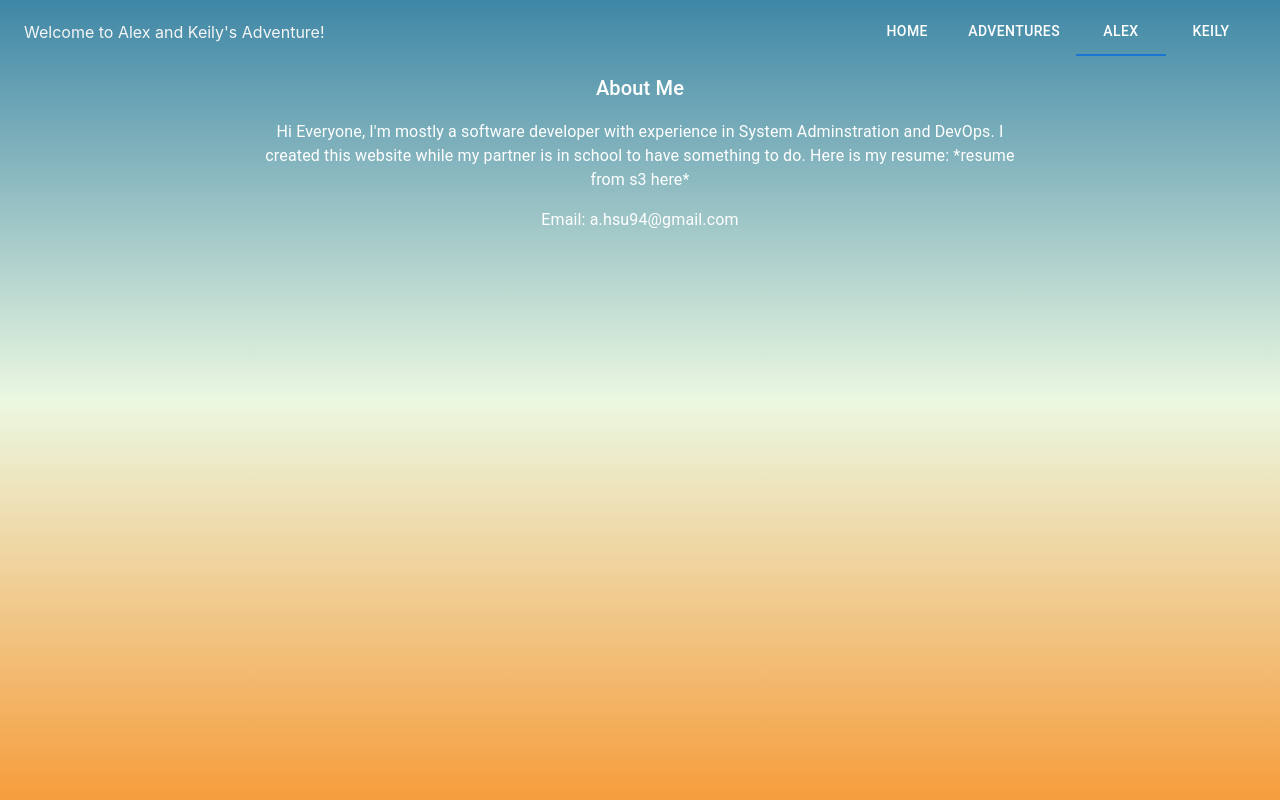
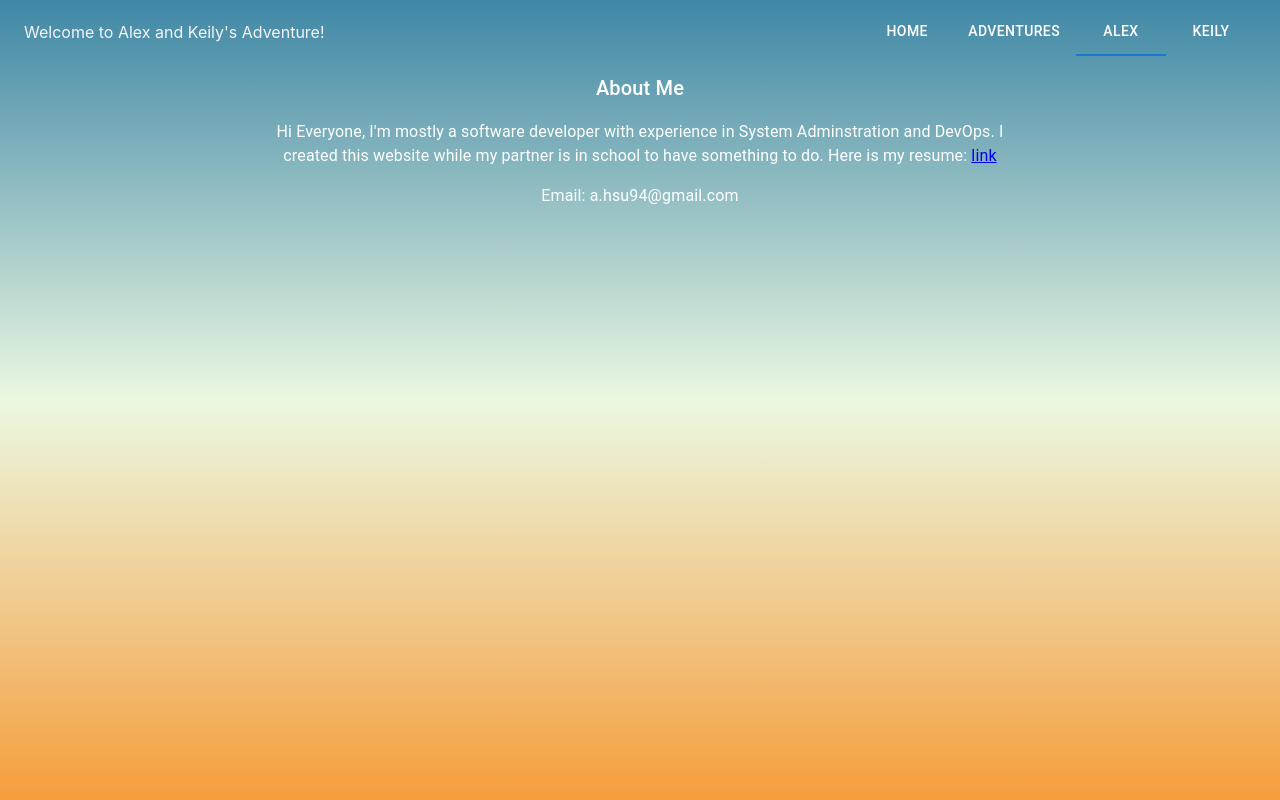
Before and after one commit to halexs/kaelnomads-js, a React (Create React App) app: page /alex in a window 1280 px wide. Built offline with nearby package versions, Linux system fonts and the light colour scheme.

Commit message:
Add resume link.

```diff
--- a/src/components/Alex.js
+++ b/src/components/Alex.js
@@ -10,7 +10,7 @@ function Alex(props) {
         About Me
       </Typography>
       <Typography id="transition-modal-description" sx={{ mt: 2 }}>
-        Hi Everyone, I'm mostly a software developer with experience in System Adminstration and DevOps. I created this website while my partner is in school to have something to do. Here is my resume: *resume from s3 here*
+        Hi Everyone, I'm mostly a software developer with experience in System Adminstration and DevOps. I created this website while my partner is in school to have something to do. Here is my resume: <a href="http://kaelnomads-frontend.s3-website-us-east-1.amazonaws.com/public_resources/resume_alex.pdf">link</a>
       </Typography>
       <Typography id="transition-modal-description" sx={{ mt: 2 }}>
         Email: a.hsu94@gmail.com
```
